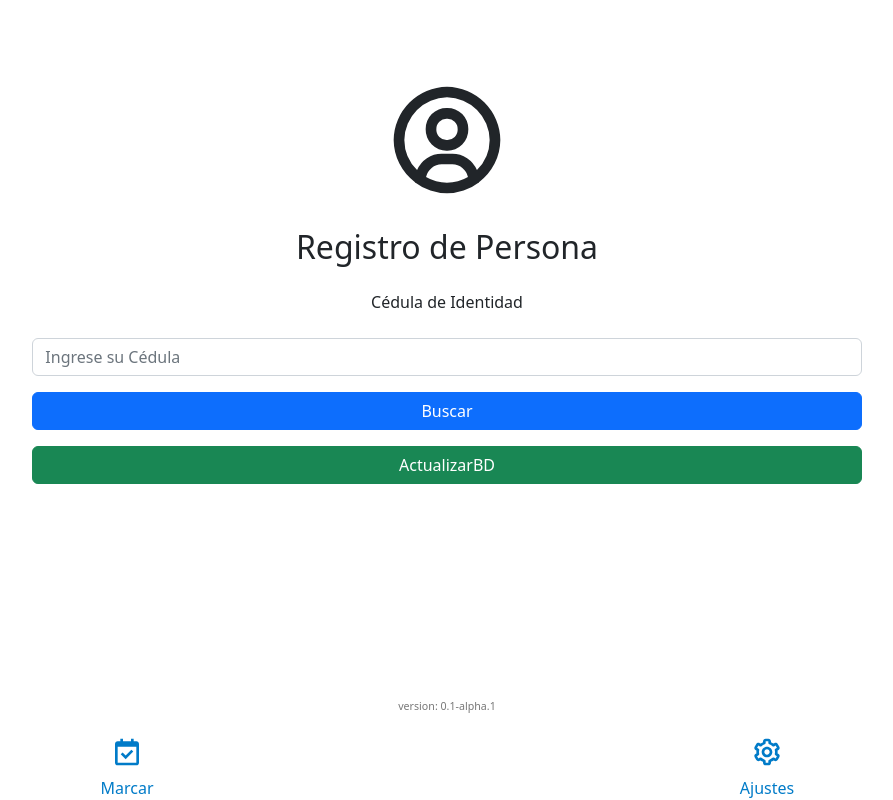
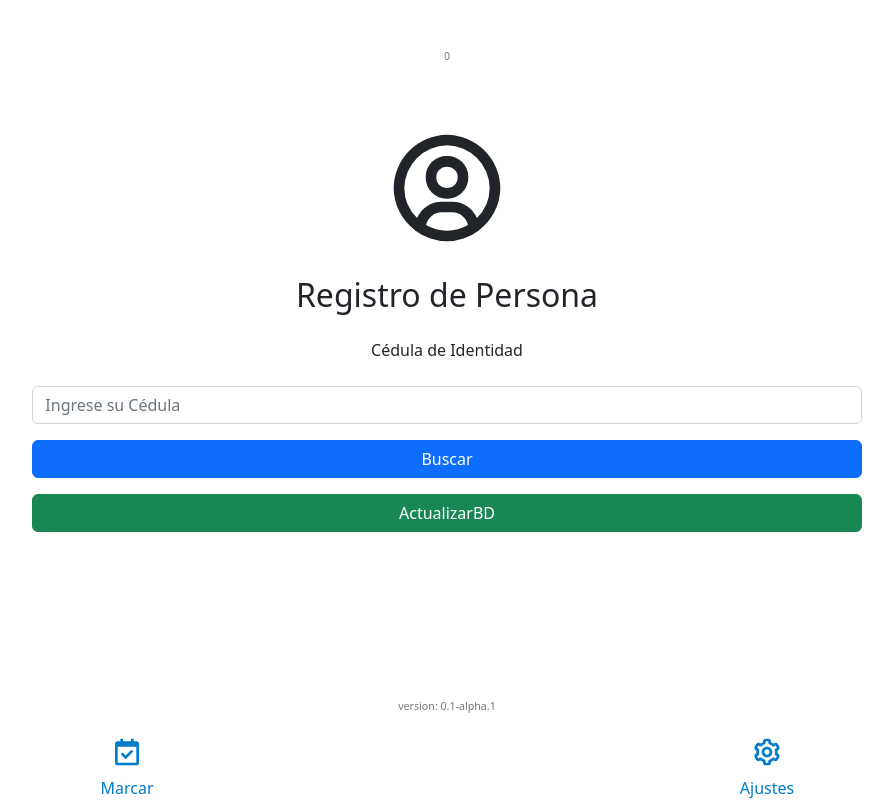
Before and after one commit to AlbertV99/app-marcacionv, a React (Vite) app: page / in a window 1280 px wide. Shown: the whole page, without its empty margins (193-1086 px from the left). Built offline with nearby package versions, Linux system fonts and the light colour scheme.

Commit message:
Actualizacion para visualizar cantidad de empleados

```diff
--- a/src/paginas/MultipleRegistro.jsx
+++ b/src/paginas/MultipleRegistro.jsx
@@ -9,17 +9,22 @@ import { BiUserCircle } from "react-icons/bi";
 const MultipleRegistro = (props) => {
     const [datos, setDatos] = useState([]);
     const [msg, setMsg] = useState("");
+    const [cantEmp, setCantEmp] = useState(0);
     // const [,,,,,,endpointLibre,obtenerPersona,registrarMarcacion,obtenerHistorial] = Peticiones();
     const {endpointLibre,obtenerPersona,registrarMarcacion,obtenerHistorial,obtenerPersonales} = Peticiones();
     useEffect(() => {
-      const items = JSON.parse(localStorage.getItem('persona'));
+      const items = JSON.parse(localStorage.getItem('personales'));
       if (items) {
-       setDatos(items);
+        setDatos(items);
+        setCantEmp(items.length);
       }
     }, []);
 
     const actualizarBD = async ()=>{
         await obtenerPersonales();
+        let listaPersonales = localStorage.getItem('personales');
+        listaPersonales = JSON.parse(listaPersonales);
+        setCantEmp(listaPersonales.length);
     }
 
     const guardarInfo = async (evento)=>{
@@ -60,6 +65,9 @@ const MultipleRegistro = (props) => {
         <>
             <Form onSubmit={guardarInfo}>
                 <Container fluid style={{alignItems:"center",gridGap:"1em",display:"grid",marginTop:"3em"}}>
+                    <Row><Col>
+                        <p style={{fontSize:'8pt',color:'#787878'}}>{cantEmp}</p>
+                    </Col></Row>
                     <Row>
                         <Col>
                             <h2 style={{fontSize:"8em"}}><BiUserCircle/></h2>
```
